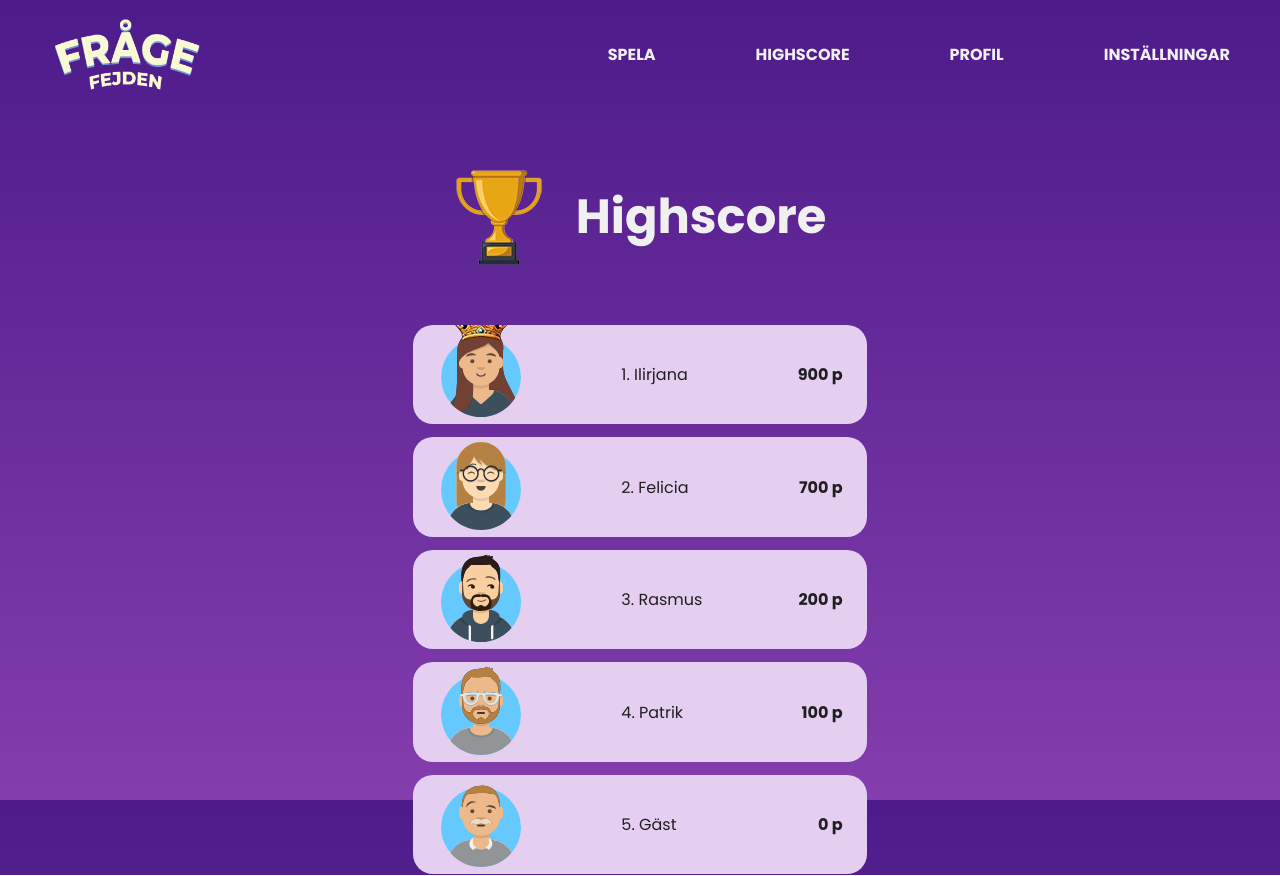
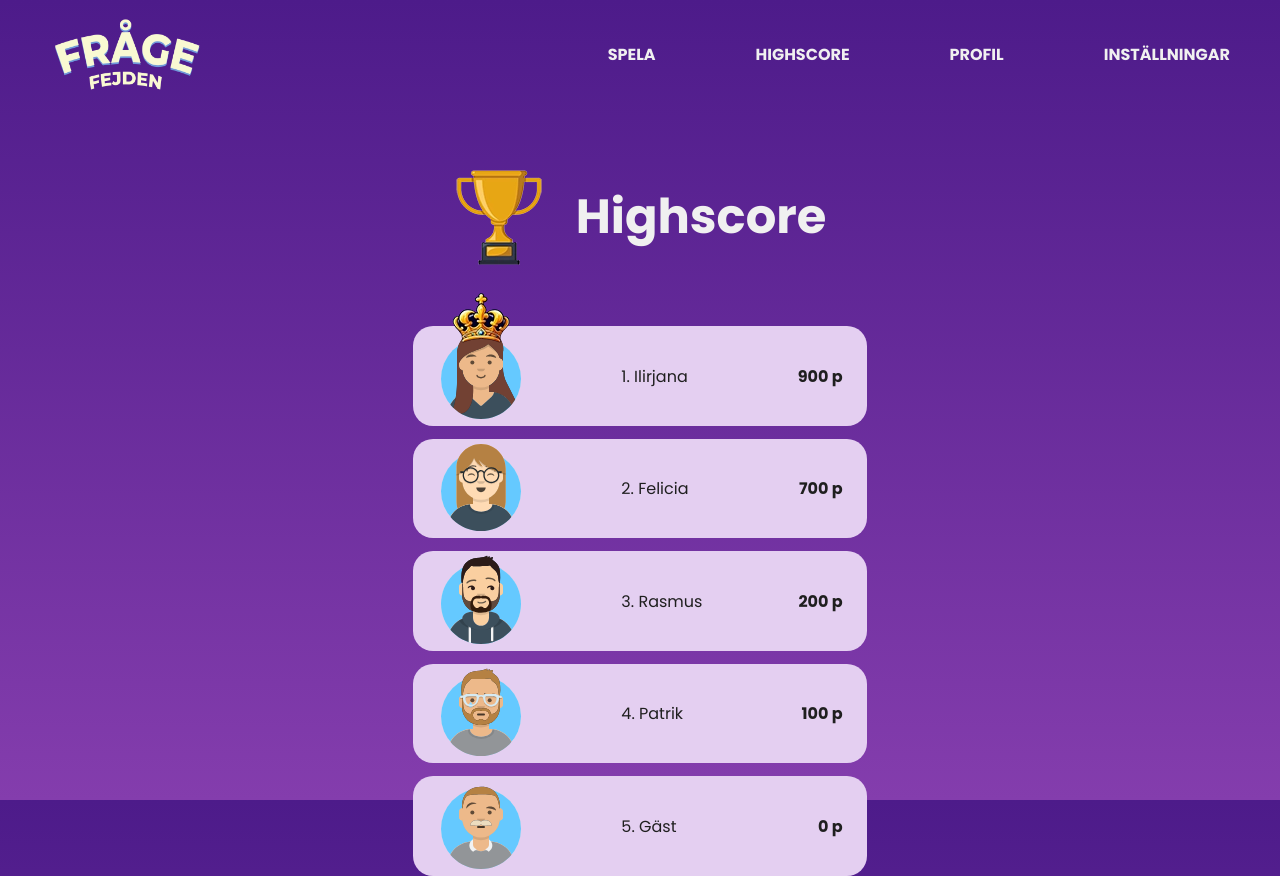
Before and after one commit to visceral89/Agil-Grupp-2, a Vue app: page /highscore in a window 1280 px wide. Built offline with nearby package versions, Linux system fonts and the light colour scheme.

Commit message:
Kronan syns i HighscoreList igen!

```diff
--- a/src/views/Highscore.vue
+++ b/src/views/Highscore.vue
@@ -58,6 +58,7 @@ export default {
   gap: .8em;
   height: 550px;
   overflow-y: scroll;
+  padding-top: 2.1em;
   scrollbar-width: none;
 }
 .highscore-cell {
@@ -94,7 +95,6 @@ export default {
   .highscore-top-section {
     flex-direction: row;
     gap: 2em;
-    margin-bottom: 2em;
     .highscore-top-title {
       font-size: 3em;
     }
```
